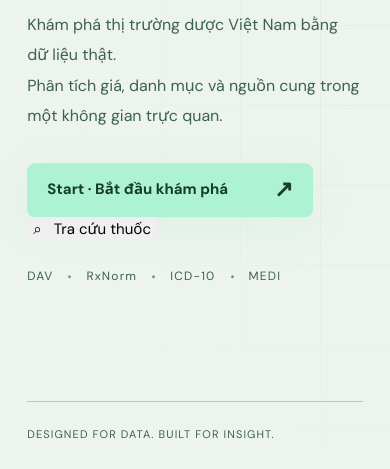
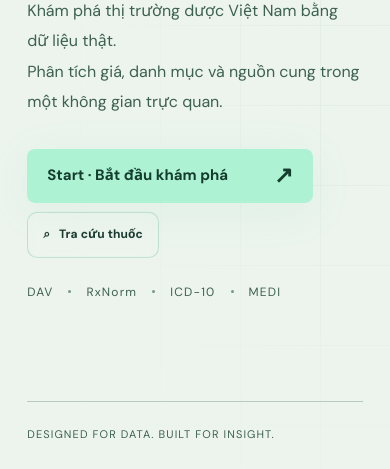
Before and after one commit to hungle2006/Pharmacy_app, a website: page index.html in a window 390 px wide. Shown: the part 375-844 px from the top of the page. Drawn offline with Linux system fonts and the light colour scheme; no server answers; files whose address does not match are found by name.

Commit message:
Load and validate responsive drug lookup frontend: index.html

```diff
--- a/index.html
+++ b/index.html
@@ -7,6 +7,7 @@
 <title>PharmaBiz — Pharmaceutical Market Intelligence</title>
 <script>try{const t=localStorage.getItem('pharmabiz-theme');document.documentElement.dataset.theme=t==='dark'||t==='light'?t:matchMedia('(prefers-color-scheme:dark)').matches?'dark':'light';}catch{document.documentElement.dataset.theme='light';}</script>
 <link rel="stylesheet" href="/assets/visual.css">
+<link rel="stylesheet" href="/assets/drug-lookup.css">
 </head>
 <body>
 <section class="cover" id="cover" aria-label="Giới thiệu PharmaBiz">
```
